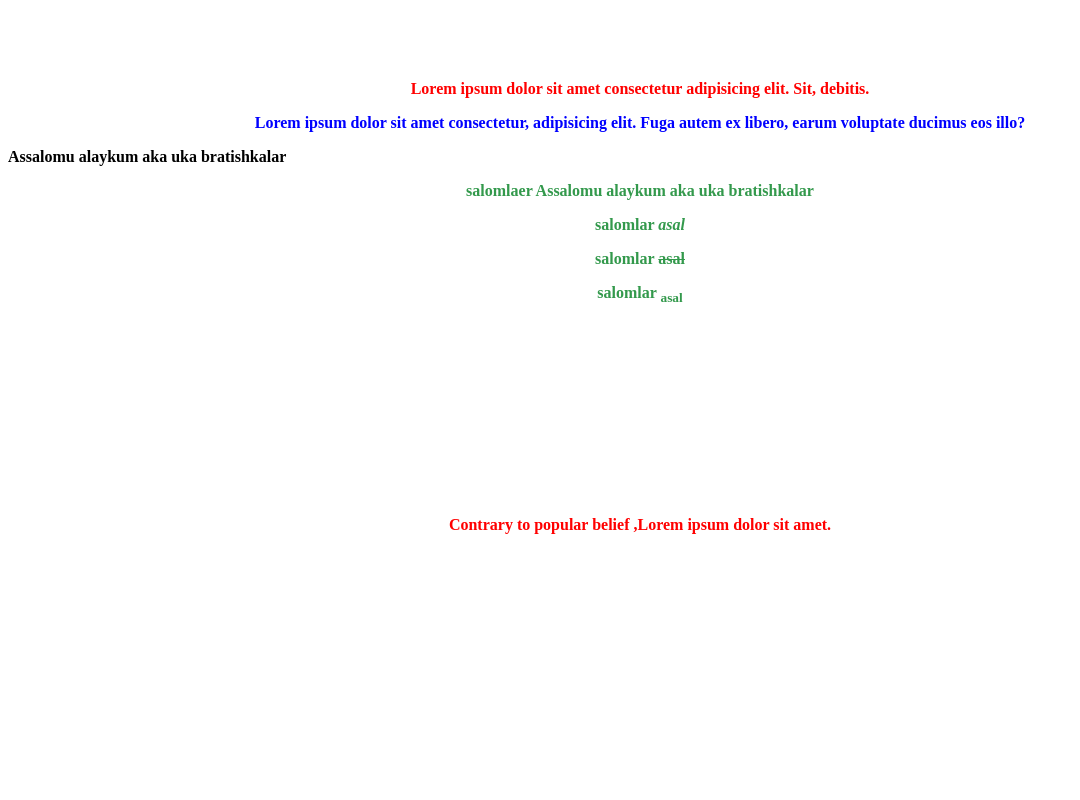
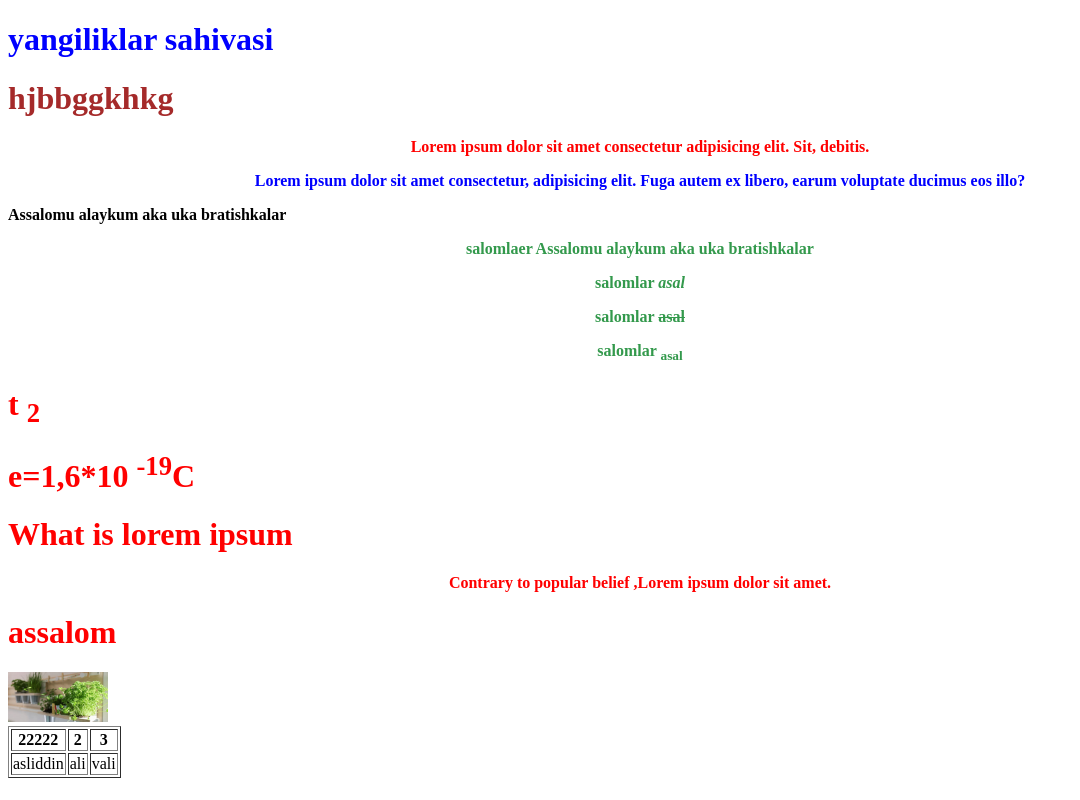
Before and after one commit to xurramovasliddin534/python_html, a Django app: page / in a window 1280 px wide. Shown: the whole page, without its empty margins (0-1080 px from the left). Run offline with Django 5.2, Linux system fonts and the light colour scheme.

Commit message:
htmml codlari

```diff
--- a/static/style.css
+++ b/static/style.css
@@ -1,5 +1,5 @@
 h1 {
-opacity: 0;
+opacity: 1;
 color: red;
 
 }
@@ -8,3 +8,10 @@ color: rgb(51, 153, 76);
 text-align: center;
 font-weight: bold;
 }
+
+#sariq {
+    color: blue;
+}
+.salom {
+    color: brown;
+}
--- a/template/index.html
+++ b/template/index.html
@@ -20,7 +20,9 @@
     </style> -->
 </head>
 <body>
-    <h1>yangiliklar sahivasi</h1>
+    <h1 id="sariq">yangiliklar sahivasi</h1>
+    <h1 class="salom">hjbbggkhkg</h1>
+
 
     <p style="color: red">Lorem ipsum dolor sit amet consectetur adipisicing elit. Sit, debitis.</p>
     <p style="color:blue; text-align: center;">Lorem ipsum dolor sit amet consectetur, adipisicing elit. Fuga autem ex libero, earum voluptate ducimus eos illo?</p>
@@ -42,5 +44,19 @@
        Contrary to popular belief ,Lorem ipsum dolor sit amet.
     </p>
     <h1> assalom</h1>
+    <img  width="100 %" height="100%" src="static/th.jpg" alt="rasm-1">
+    <table border="1">
+        <tr>
+            <th>22222</th>
+            <th>2</th>
+            <th>3</th>
+        </tr>
+        <tr>
+            <td>asliddin</td>
+            <td>ali</td>
+            <td>vali</td>
+        </tr>
+    </table>
+
 </body>
 </html>
```
Also changed, not shown: static/th.jpg (added).
